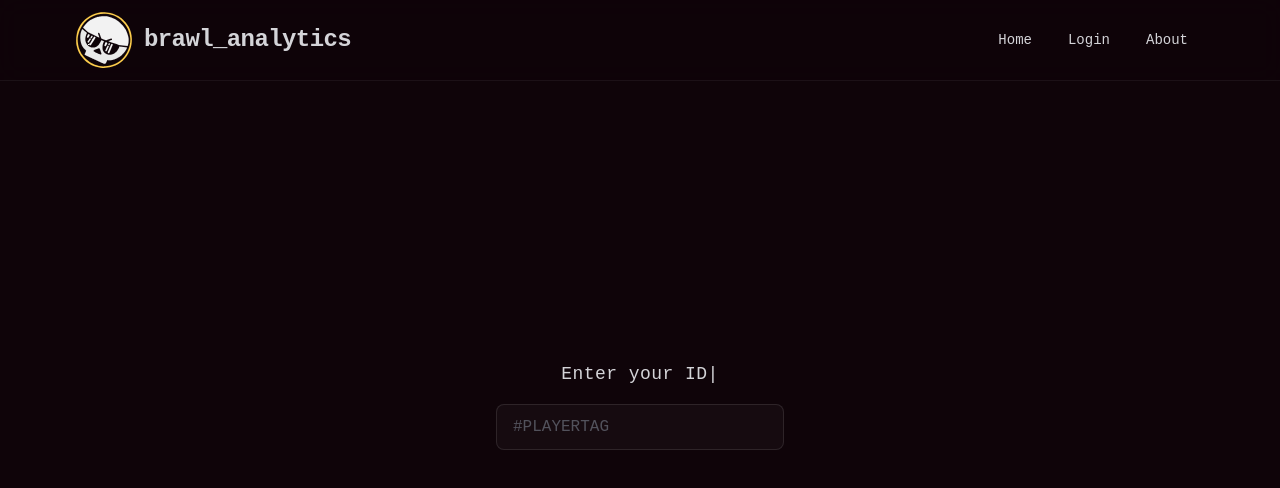
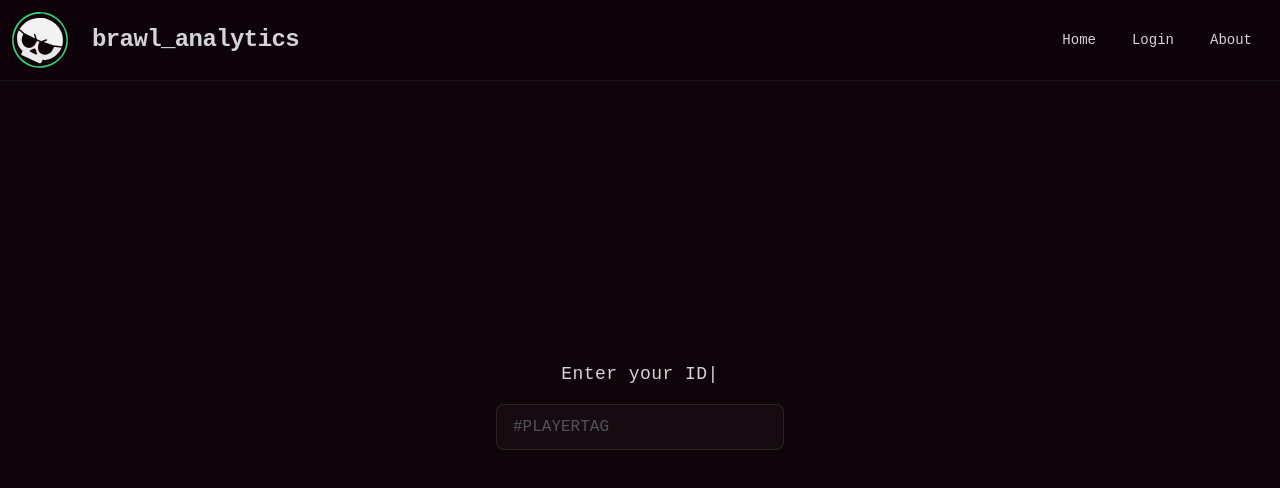
Before and after one commit to bob-th/brawl-analytics, a React (Vite) app in the folder web/: page / in a window 1280 px wide. Shown: the top 488 px of the page. Built offline with nearby package versions, Linux system fonts and the light colour scheme; no server answers; a web font is replaced by a local one.

Commit message:
minor additions, total trophy change now displayed

```diff
--- a/web/index.html
+++ b/web/index.html
@@ -2,7 +2,7 @@
 <html lang="en">
   <head>
     <meta charset="UTF-8" />
-    <link rel="icon" type="image/svg+xml" href="/brawl_analytics_logo.svg" />
+    <link rel="icon" type="image/svg+xml" href="/brawl_analytics_logo2.svg" />
     <meta name="viewport" content="width=device-width, initial-scale=1.0" />
   </head>
   <body>
--- a/web/src/components/dashboard/DashboardHeader.tsx
+++ b/web/src/components/dashboard/DashboardHeader.tsx
@@ -2,9 +2,10 @@ import { usePlayer } from '../../hooks/usePlayer';
 
 interface DashboardHeaderProps {
   playerTag: string;
+  trophyChange?: number;
 }
 
-const DashboardHeader: React.FC<DashboardHeaderProps> = ({ playerTag }) => {
+const DashboardHeader: React.FC<DashboardHeaderProps> = ({ playerTag, trophyChange }) => {
   const { data, isPending, isError } = usePlayer(playerTag);
 
   const displayTag = playerTag.startsWith('#') ? playerTag : `#${playerTag}`;
@@ -38,6 +39,20 @@ const DashboardHeader: React.FC<DashboardHeaderProps> = ({ playerTag }) => {
       </div>
       <div className="text-right">
         <div className="text-2xl text-zinc-200 tabular-nums">
+          {trophyChange !== undefined && (
+            <span
+              className={`ml-2 text-base tabular-nums ${
+                trophyChange > 0
+                  ? 'text-green-500'
+                  : trophyChange < 0
+                  ? 'text-red-500'
+                  : 'text-zinc-500'
+              }`}
+            >
+              {trophyChange > 0 ? '+' : ''}
+              {trophyChange}{' '}
+            </span>
+          )}
           {data.trophies.toLocaleString()}
         </div>
         <div className="text-xs uppercase tracking-wider text-zinc-500">
--- a/web/src/components/ui/Header.tsx
+++ b/web/src/components/ui/Header.tsx
@@ -3,9 +3,9 @@ import { Link } from "react-router-dom";
 const Header = () => {
   return (
     <header className="sticky top-0 z-50 backdrop-blur-md bg-[#0f0409]/70 border-b border-white/[0.06]">
-      <div className="flex justify-between items-center max-w-6xl mx-auto">
-        <Link to="/" className="flex items-center gap-3 p-3">
-          <img src="/brawl_analytics_logo.svg" className="h-14 object-contain" alt="Brawl Analytics logo" />
+      <div className="flex justify-between items-center max-w-7xl mx-auto">
+        <Link to="/" className="flex items-center gap-6 p-3">
+          <img src="/brawl_analytics_logo2.svg" className="h-14 object-contain" alt="Brawl Analytics logo" />
           <h1 className="font-sans text-2xl font-bold text-zinc-300 tracking-tight">
             brawl_analytics
           </h1>
--- a/web/src/data/modes.ts
+++ b/web/src/data/modes.ts
@@ -8,6 +8,10 @@ export const MODES: Record<number, string> = {
   7: 'Knockout',
   8: 'Heist',
   9: 'Basket Brawl',
+  10: 'wipeout',
+  11: 'brawlHockey',
+  12: 'duels',
+  13: 'brawlArena'
 };
 
 export function modeName(id: number): string {
--- a/web/src/lib/battleStats.ts
+++ b/web/src/lib/battleStats.ts
@@ -11,3 +11,7 @@ export function getTrophyRange(battles: RecentBattle[]): { min: number; max: num
   }
   return { min, max };
 }
+
+export function getTotalTrophyChange(battles: RecentBattle[]): number {
+  return battles[0].trophies - battles[battles.length - 1].trophies;
+}
--- a/web/src/pages/Dashboard.tsx
+++ b/web/src/pages/Dashboard.tsx
@@ -3,6 +3,7 @@ import { TypeAnimation } from 'react-type-animation';
 import { useRecentBattles } from '../hooks/useRecentBattles';
 import DashboardHeader from '../components/dashboard/DashboardHeader';
 import TrophyChart from '../components/dashboard/TrophyChart';
+import { getTotalTrophyChange } from '../lib/battleStats';
 
 const Dashboard: React.FC = () => {
   const { tag } = useParams<{ tag: string }>();
@@ -13,9 +14,12 @@ const Dashboard: React.FC = () => {
     return <div className="p-6 text-zinc-300">No player tag in URL.</div>;
   }
 
+  const trophyChange =
+    data && data.battles.length > 0 ? getTotalTrophyChange(data.battles) : undefined;
+
   return (
     <div className="p-6 max-w-5xl mx-auto text-zinc-300">
-      <DashboardHeader playerTag={playerTag} />
+      <DashboardHeader playerTag={playerTag} trophyChange={trophyChange} />
 
       {isPending ? (
         <div className="text-zinc-400">
```
Also changed, not shown: web/public/brawl_analytics_logo2.svg (added), 1 other file (tests, documents, lock files or other folders).
